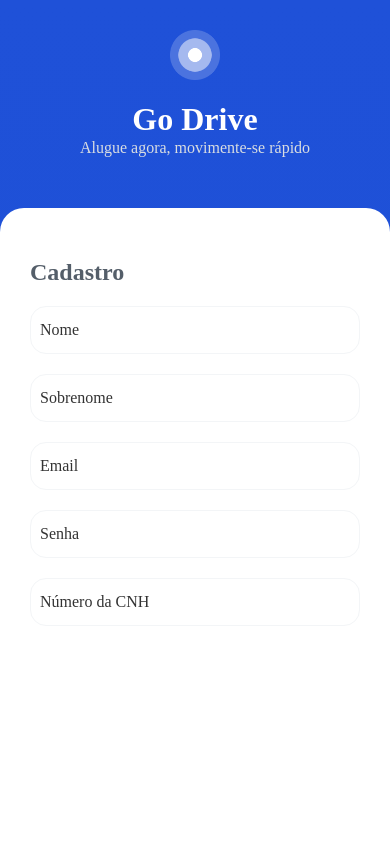
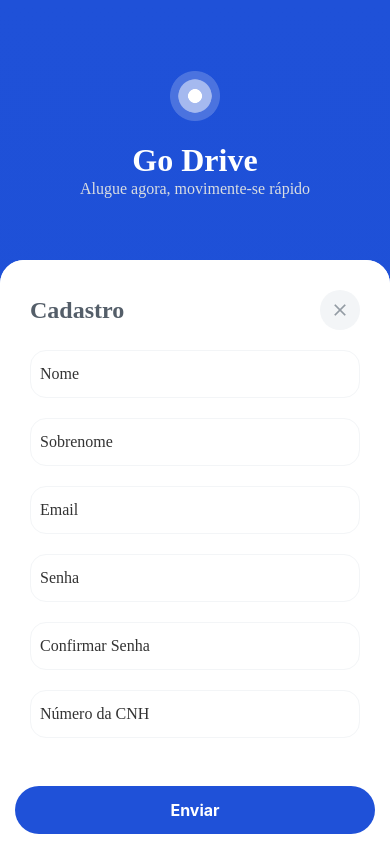
Before and after one commit to PROJETOS-DE-GARAGEM/Go_drive, a React Native app: screen / in a window 390 px wide. Built offline with nearby package versions, Linux system fonts and the light colour scheme.

Commit message:
feat: add Button component and integrate into Register page; enhance Form component with confirm password field and styling adjustments

```diff
--- a/App.tsx
+++ b/App.tsx
@@ -1,4 +1,10 @@
-import { SafeAreaView, StyleSheet, View } from "react-native";
+import {
+  Platform,
+  SafeAreaView,
+  StatusBar,
+  StyleSheet,
+  View,
+} from "react-native";
 import BgGradient from "./src/components/BgGradient/BgGradientStyle";
 import Welcome from "./src/pages/Welcome/Welcome";
 import Login from "./src/pages/Register/Register";
@@ -6,10 +12,13 @@ import Login from "./src/pages/Register/Register";
 export default function App() {
   return (
     <SafeAreaView style={styles.container}>
+      <StatusBar
+        barStyle="light-content"
+        translucent={true}
+        backgroundColor={"#1F51D8"}
+      />
       {/* <Welcome /> */}
-
-
-      <Login/>
+      <Login />
     </SafeAreaView>
   );
 }
--- /dev/null
+++ b/src/components/Button/Button.tsx
@@ -0,0 +1,13 @@
+import { Text, TouchableOpacity, View } from "react-native";
+import styles from "./ButtonStyle";
+interface ButtonProps {
+  name: string;
+}
+
+export default function Button({ name }: ButtonProps) {
+  return (
+    <TouchableOpacity style={styles.buttonContainer}>
+      <Text style={styles.buttonText}>{name}</Text>
+    </TouchableOpacity>
+  );
+}
--- /dev/null
+++ b/src/components/Button/ButtonStyle.tsx
@@ -0,0 +1,22 @@
+import { StyleSheet } from "react-native";
+
+const styles = StyleSheet.create({
+  buttonContainer: {
+    backgroundColor: "#1f51d8",
+    width: 360,
+    height: 48,
+    padding: 10,
+    borderRadius: 24,
+    textAlign: "center",
+    justifyContent: "center",
+    alignItems: "center",
+  },
+
+  buttonText: {
+    fontSize: 16,
+    color: "#fff",
+    fontWeight: "700",
+  },
+});
+
+export default styles;
--- a/src/components/ButtonIcon/ButtonIcon.tsx
+++ b/src/components/ButtonIcon/ButtonIcon.tsx
@@ -1,20 +1,22 @@
-import { TouchableOpacity, View } from "react-native";
+import { TouchableOpacity, View, ViewStyle } from "react-native";
 import Icon from "react-native-vector-icons/MaterialIcons";
 import styles from "./ButtonIconStyle";
 interface IconProps {
   iconName: string;
   iconSize?: number;
   iconColor?: string;
+  style?: ViewStyle;
   // onPress:()=> void;
 }
 export default function ButtonIcon({
   iconName,
   iconSize,
   iconColor,
+  style
 }: IconProps) {
   return (
     <View>
-      <TouchableOpacity style={styles.button}>
+      <TouchableOpacity style={[styles.button, style]}>
         <Icon name={iconName} size={iconSize} color={iconColor} />
       </TouchableOpacity>
     </View>
--- a/src/components/ButtonIcon/ButtonIconStyle.tsx
+++ b/src/components/ButtonIcon/ButtonIconStyle.tsx
@@ -5,10 +5,10 @@ const styles = StyleSheet.create({
 
     justifyContent: "center",
     alignItems: "center",
-    backgroundColor: "rgba(255,255,255,0.3)",
+    backgroundColor: "#f3f5f7",
     borderRadius: 50,
-    padding: 15,
-    marginTop: 40
+    padding: 10,
+
   },
 });
 
--- a/src/components/Form/Form.tsx
+++ b/src/components/Form/Form.tsx
@@ -1,17 +1,28 @@
-import { useState } from "react";
+import { ReactNode, useState } from "react";
 import { Text, TextInput, View } from "react-native";
-import styles from "./FormStyle"
+import ButtonIcon from "../ButtonIcon/ButtonIcon";
+import styles from "./FormStyle";
 
 interface FormProps {
   title: string;
-  fields: ("name" | "surname" | "email" | "password" | "drivingLicence")[];
-//   onSubmit: (data: {
-//     name?: string;
-//     surname?: string;
-//     email: string;
-//     password: string;
-//     drivingLicence?: number;
-//   }) => void;
+  TitleIcon?: ReactNode;
+  fields: (
+    | "name"
+    | "surname"
+    | "email"
+    | "password"
+    | "confirmPassword"
+    | "drivingLicence"
+  )[];
+
+  // onSubmit: (data: {
+  //   name?: string;
+  //   surname?: string;
+  //   email: string;
+  //   password: string;
+  //   confirmPassword: string;
+  //   drivingLicence?: number;
+  // }) => void;
 }
 
 export default function Form({ title, fields }: FormProps) {
@@ -20,11 +31,23 @@ export default function Form({ title, fields }: FormProps) {
     surname: "",
     email: "",
     password: "",
+    confirmPassword: "",
     drivingLicence: "",
   });
+
+  const handleInputChange = (fields: string, value: string) => {
+    setFormaData((prevData) => ({
+      ...prevData,
+      [fields]: value,
+    }));
+  };
+
   return (
     <View style={styles.formContainer}>
-      <Text style={styles.formTitle}>{title}</Text>
+      <View style={styles.titleContainer}>
+        <Text style={styles.formTitle}>{title}</Text>
+        <ButtonIcon iconName="close" iconSize={20} iconColor="#939ba4"/>
+      </View>
       {fields.includes("name") && (
         <TextInput style={styles.input} placeholder="Nome" />
       )}
@@ -37,6 +60,9 @@ export default function Form({ title, fields }: FormProps) {
       {fields.includes("password") && (
         <TextInput style={styles.input} placeholder="Senha" />
       )}
+      {fields.includes("confirmPassword") && (
+        <TextInput style={styles.input} placeholder="Confirmar Senha" />
+      )}
       {fields.includes("drivingLicence") && (
         <TextInput style={styles.input} placeholder="Número da CNH" />
       )}
--- a/src/components/Form/FormStyle.tsx
+++ b/src/components/Form/FormStyle.tsx
@@ -14,9 +14,7 @@ const styles = StyleSheet.create({
     fontSize: 24,
     fontFamily: "Catamaran",
     fontWeight: "700",
-    lineHeight: 28,
-    marginBottom: 20,
-    marginTop: 20,
+
   },
 
   input: {
@@ -34,6 +32,12 @@ const styles = StyleSheet.create({
     backgroundColor: "rgba(255,255,255,0.5)",
     color: "#333",
   },
+  titleContainer: {
+    flexDirection: "row",
+    alignItems: "center",
+    justifyContent: 'space-between',
+    marginBottom: 20
+  },
 });
 
 export default styles;
--- a/src/pages/Register/Register.tsx
+++ b/src/pages/Register/Register.tsx
@@ -2,6 +2,7 @@ import { View, Image, Text } from "react-native";
 import BgGradient from "../../components/BgGradient/BgGradientStyle";
 import styles from "./RegisterStyle";
 import Form from "../../components/Form/Form";
+import Button from "../../components/Button/Button";
 
 export default function Register() {
   return (
@@ -21,8 +22,18 @@ export default function Register() {
       <View style={styles.formContainer}>
         <Form
           title="Cadastro"
-          fields={["name", "surname", "email", "password", "drivingLicence"]}
+          fields={[
+            "name",
+            "surname",
+            "email",
+            "password",
+            "confirmPassword",
+            "drivingLicence",
+          ]}
         />
+        <View style={styles.buttonWrapper}>
+          <Button name="Enviar" />
+        </View>
       </View>
     </View>
   );
--- a/src/pages/Register/RegisterStyle.tsx
+++ b/src/pages/Register/RegisterStyle.tsx
@@ -1,4 +1,4 @@
-import { StyleSheet } from "react-native";
+import { Platform, StyleSheet } from "react-native";
 
 const styles = StyleSheet.create({
   registerContainer: {
@@ -21,9 +21,10 @@ const styles = StyleSheet.create({
     textAlign: "center",
   },
   registerImageContainer: {
+    flex: 3,
     justifyContent: "center",
     alignItems: "center",
-    marginTop: 30,
+    marginTop: 10,
   },
   registerImage: {
     width: 50,
@@ -31,9 +32,20 @@ const styles = StyleSheet.create({
     marginBottom: 20,
   },
   formContainer: {
-    flex: 1,
-    marginTop: 50
-  }
+    flex: 7,
+    backgroundColor: "#fff",
+    borderTopEndRadius: 24,
+    borderTopStartRadius: 24,
+    justifyContent: "center",
+  },
+  buttonWrapper: {
+    position: "absolute", // Posiciona o botão de forma absoluta
+    bottom: Platform.OS === "android" ? 40 : 10, // Ajusta o espaçamento inferior para Android e iOS
+    left: 20, // Margem à esquerda
+    right: 20, // Margem à direita
+    alignItems: "center", // Centraliza o botão horizontalmente
+    zIndex: 1,
+  },
 });
 
 export default styles;
```
Also changed, not shown: src/pages/Welcome/Welcome.tsx (+6 -1 lines), src/pages/Welcome/WelcomeStyle.tsx (+7 -7 lines).
